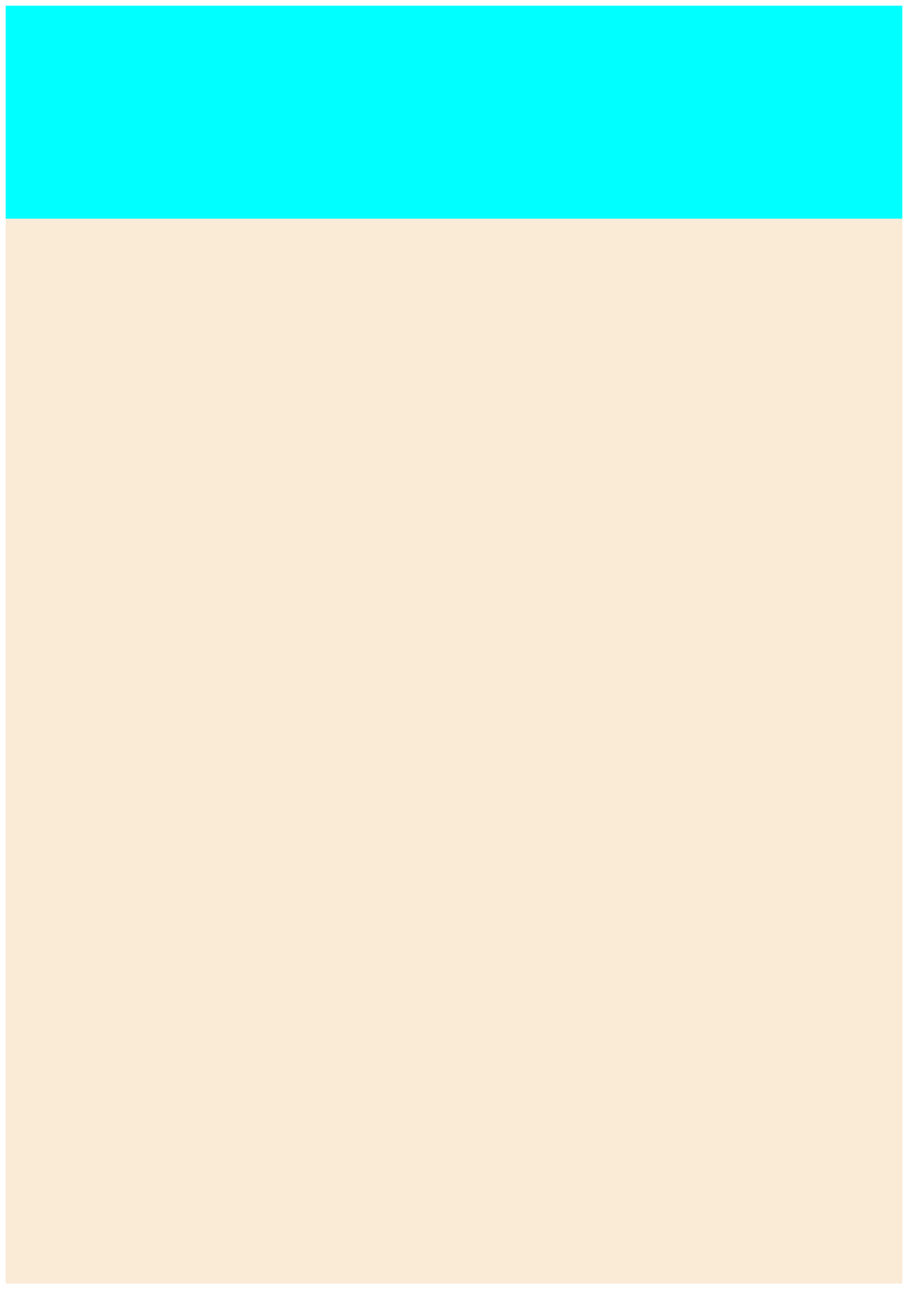
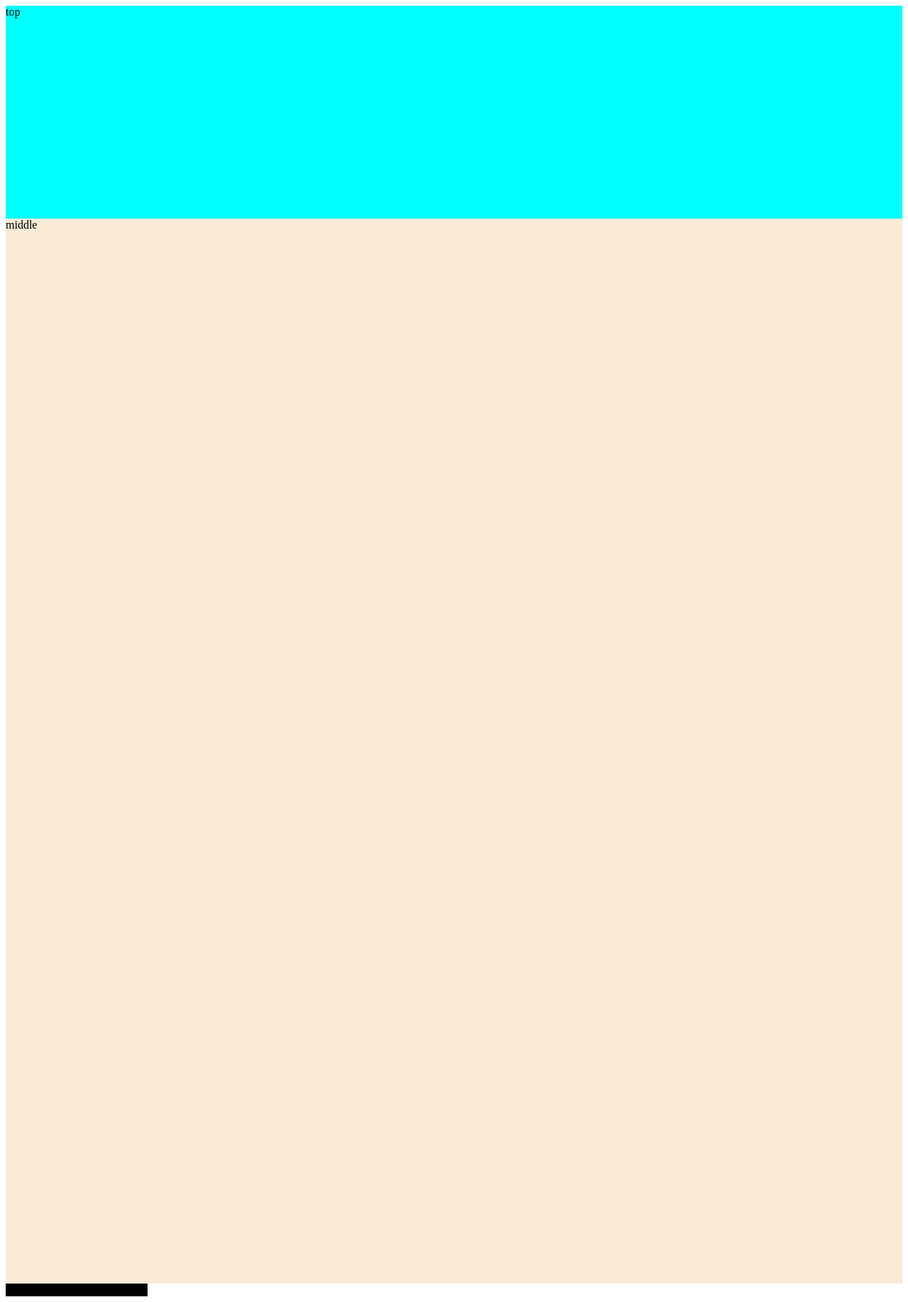
Before and after one commit to spy0315/spy0315.github.io, a plain HTML site: page index.html in a window 1280 px wide. Shown: the whole page at 71% size. Drawn offline with Linux system fonts and the light colour scheme.

Commit message:
add font to div

```diff
--- a/index.html
+++ b/index.html
@@ -7,13 +7,14 @@
 </head>
 <body>
     <div class="top">
-
+        top
     </div>
     <div class="middle">
-
+        middle
     </div>
     <div class="bottom">
-
+        bottom
     </div>
+    <script src="index.js"></script>
 </body>
 </html>
```
